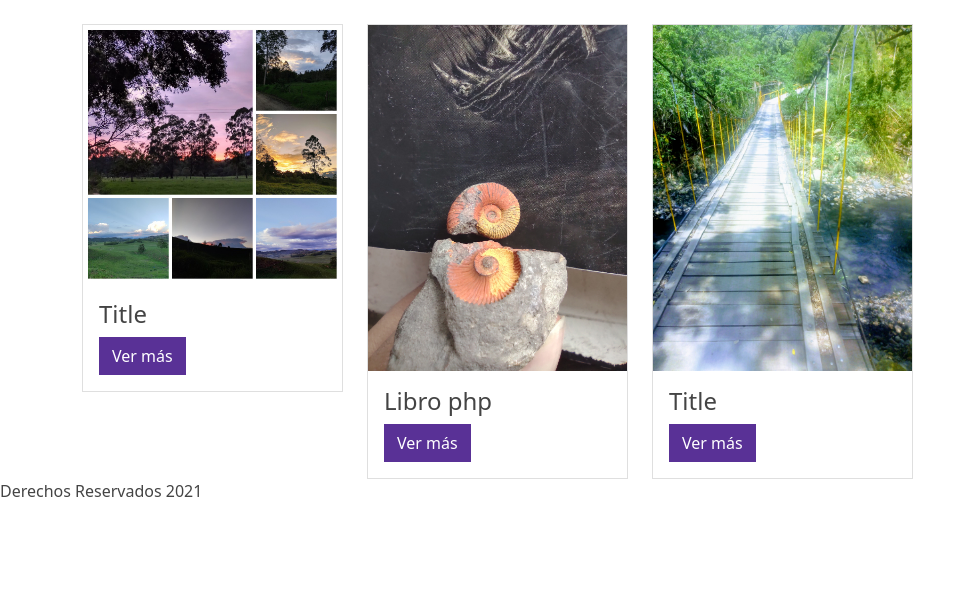
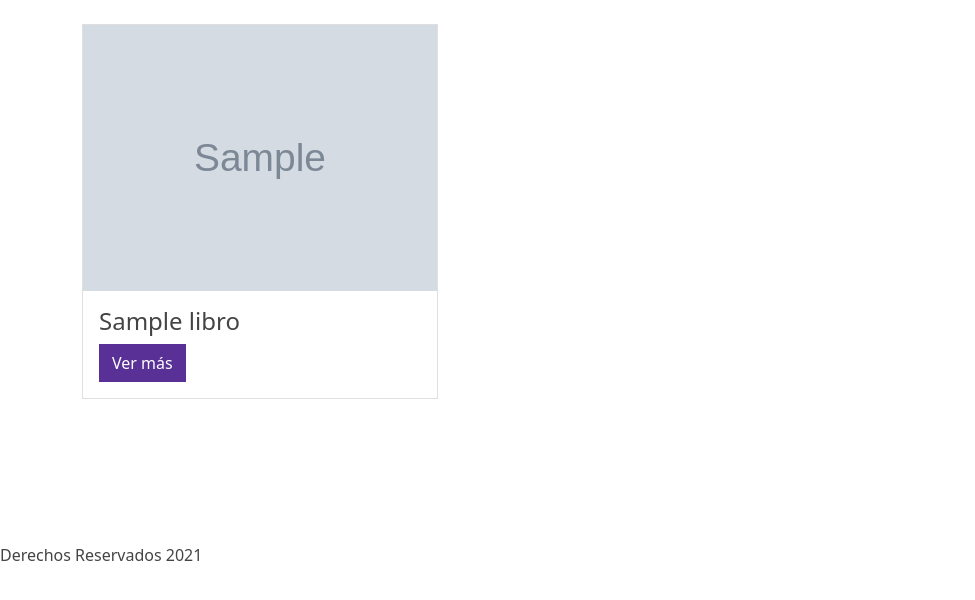
Before and after one commit to dfmolanon/webphp, a PHP site: page /productos.php in a window 1280 px wide. Shown: the part 78-678 px from the top of the page, without its empty margins (0-975 px from the left). Run offline with PHP 8.4, Linux system fonts and the light colour scheme; tables that the repository leaves empty or names only in its code hold one stand-in row (values such as "Sample post"); grey boxes marked "Sample" are stand-in pictures.

Commit message:
Add files via upload

```diff
--- /dev/null
+++ b/administrador/seccion/cerrar.php
@@ -0,0 +1,5 @@
+<?php
+session_start();
+session_destroy();
+header('Location:../index.php');
+?>
--- a/productos.php
+++ b/productos.php
@@ -1,30 +1,20 @@
 <?php include("template/cabecera.php")?>
-
-<div class="col-md-3">
-    <div class="card">
-        <img class="card-img-top" src="./img/20210508_210838-COLLAGE.jpg" alt="">
-        <div class="card-body">
-            <h4 class="card-title">Title</h4>
-            <a name="" id="" class="btn btn-primary" href="#" role="button">Ver más</a>
+<?php
+include("administrador/config/bd.php");
+$sentenciaSQL=$conexion->prepare("SELECT * FROM libros");
+$sentenciaSQL->execute();
+$listaLibros=$sentenciaSQL->fetchAll(PDO::FETCH_ASSOC);
+?>
+<?php foreach($listaLibros as $libro){?>
+    <div class="col-md-4">
+        <div class="card">
+            <img class="card-img-top" src="./img/<?php echo $libro['imagen'];?>" alt="">
+            <div class="card-body">
+                <h4 class="card-title"><?php echo $libro['nombre'];?></h4>
+                <a name="" id="" class="btn btn-primary" href="#" role="button">Ver más</a>
+            </div>
         </div>
     </div>
-</div>
-<div class="col-md-3">
-    <div class="card">
-        <img class="card-img-top" src="./img/IMG_20210712_110613830.jpg" alt="">
-        <div class="card-body">
-            <h4 class="card-title">Libro php</h4>
-            <a name="" id="" class="btn btn-primary" href="#" role="button">Ver más</a>
-        </div>
-    </div>
-</div>
-<div class="col-md-3">
-    <div class="card">
-        <img class="card-img-top" src="./img/EFFECTS.jpg" alt="">
-        <div class="card-body">
-            <h4 class="card-title">Title</h4>
-            <a name="" id="" class="btn btn-primary" href="#" role="button">Ver más</a>
-        </div>
-    </div>
-</div>
-<?php include("template/pie.php")?>
+<?php } ?>
+
+<?php include("template/pie.php");?>
--- a/template/pie.php
+++ b/template/pie.php
@@ -1,5 +1,6 @@
 </div>
     </div>
+    <br/><br/><br/><br/><br/><br/>
     <footer>
     <p>Derechos Reservados 2021</p>
     </footer>
```
Also changed, not shown: administrador/index.php (+16 -2 lines), administrador/inicio.php (+9 -1 lines), administrador/template/cabecera.php (+12 -0 lines), index.php (+6 -5 lines).
